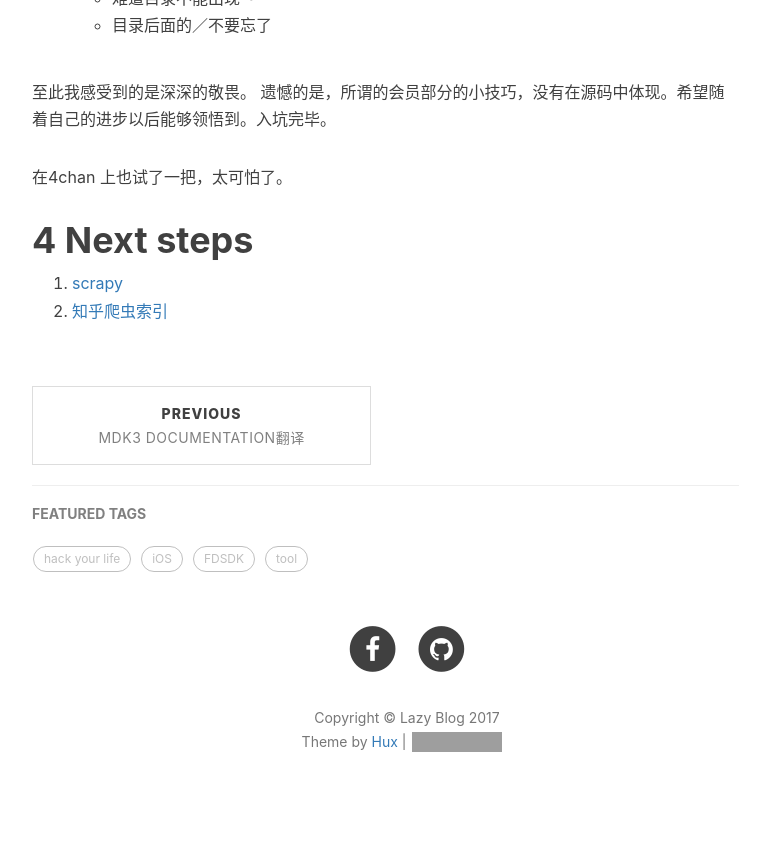
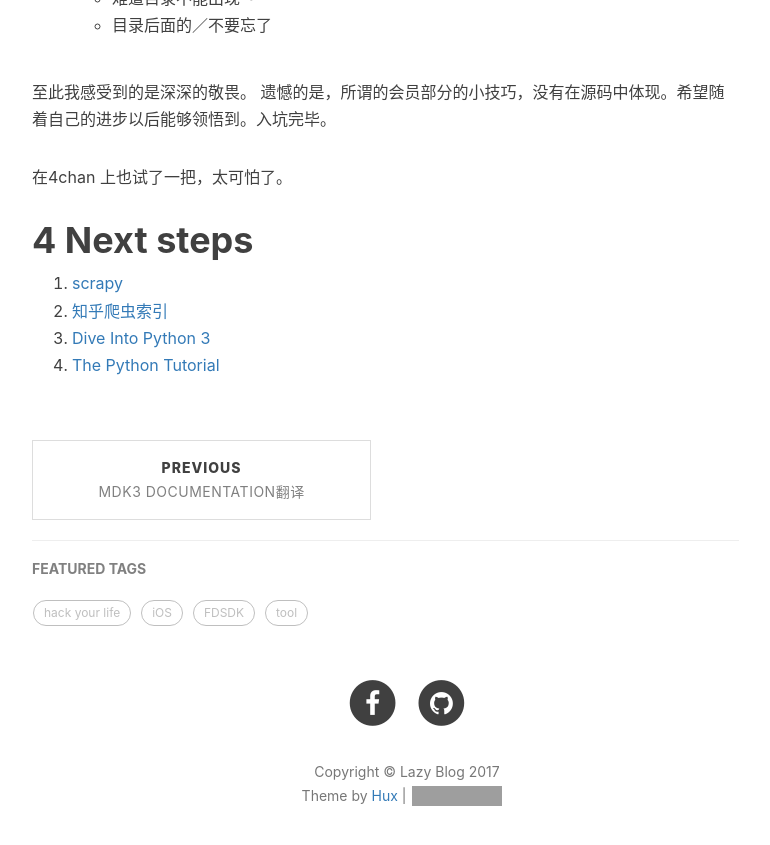
Before and after one commit to toolazytoname/toolazytoname.github.io, a Jekyll site: the page built from _posts/2017-06-08-scrapy-Example.markdown, in a window 1280 px wide and 900 px high, scrolled down 1377 px. Shown: the top 845 px of the window, without its empty margins (233-1003 px from the left). Built offline with Jekyll 4.4.1, drawn with Linux system fonts in a browser that asks for light colours; nearby versions of some CDN libraries; comment, search, counter and statistics services are not loaded; grey boxes are pictures that could not be loaded.

Commit message:
edit scrapy-Example

```diff
--- a/_posts/2017-06-08-scrapy-Example.markdown
+++ b/_posts/2017-06-08-scrapy-Example.markdown
@@ -43,3 +43,5 @@ tags:
 
 1. [scrapy](https://doc.scrapy.org/en/latest/index.html)
 2. [知乎爬虫索引](https://www.zhihu.com/topic/19577498)
+3. [Dive Into Python 3](http://www.diveintopython3.net)
+4. [The Python Tutorial](https://docs.python.org/3/tutorial/)
```
